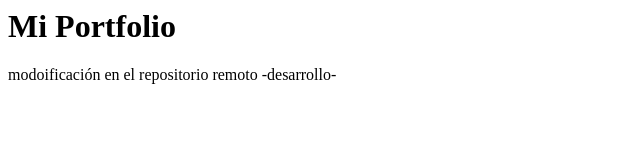
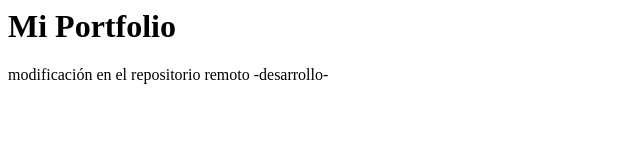
Before and after one commit to ijgal/PortfolioFrontEnd, a plain HTML site: page index.html in a window 1280 px wide. Shown: the full height of the page, 0-640 px from the left. Drawn offline with Linux system fonts and the light colour scheme.

Commit message:
Update index.html

```diff
--- a/index.html
+++ b/index.html
@@ -1,2 +1,2 @@
 <h1>Mi Portfolio</h1>
-<p> modoificación en el repositorio remoto -desarrollo-</p>
+<p>modificación en el repositorio remoto -desarrollo-</p>
```
